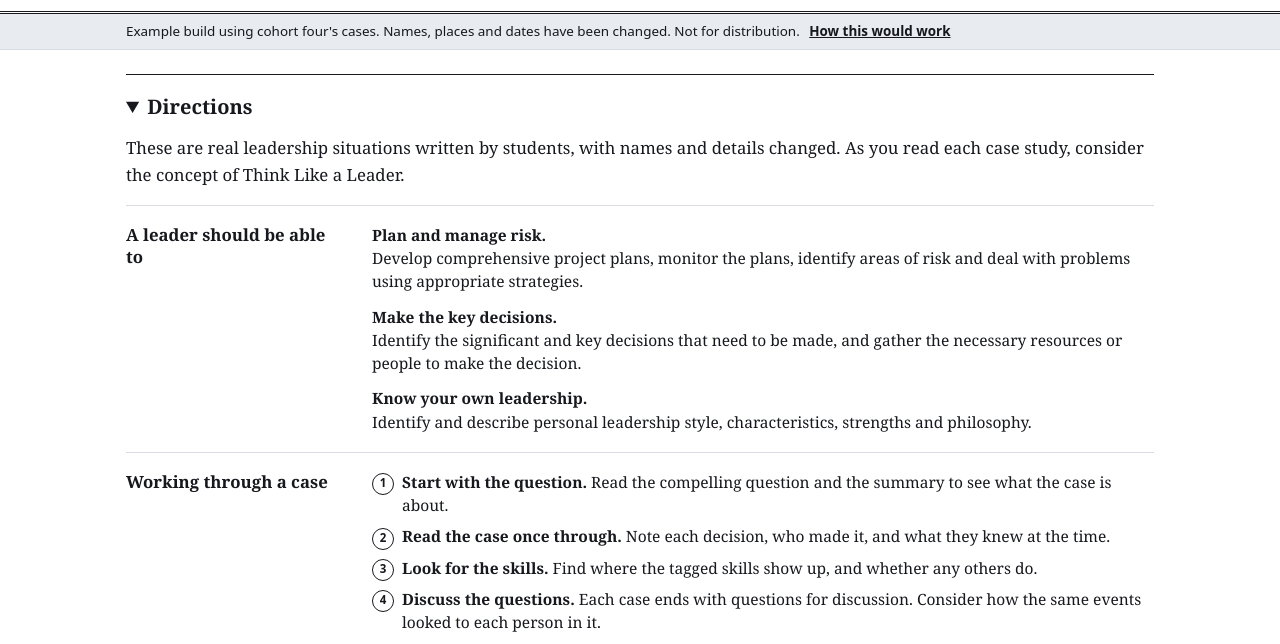
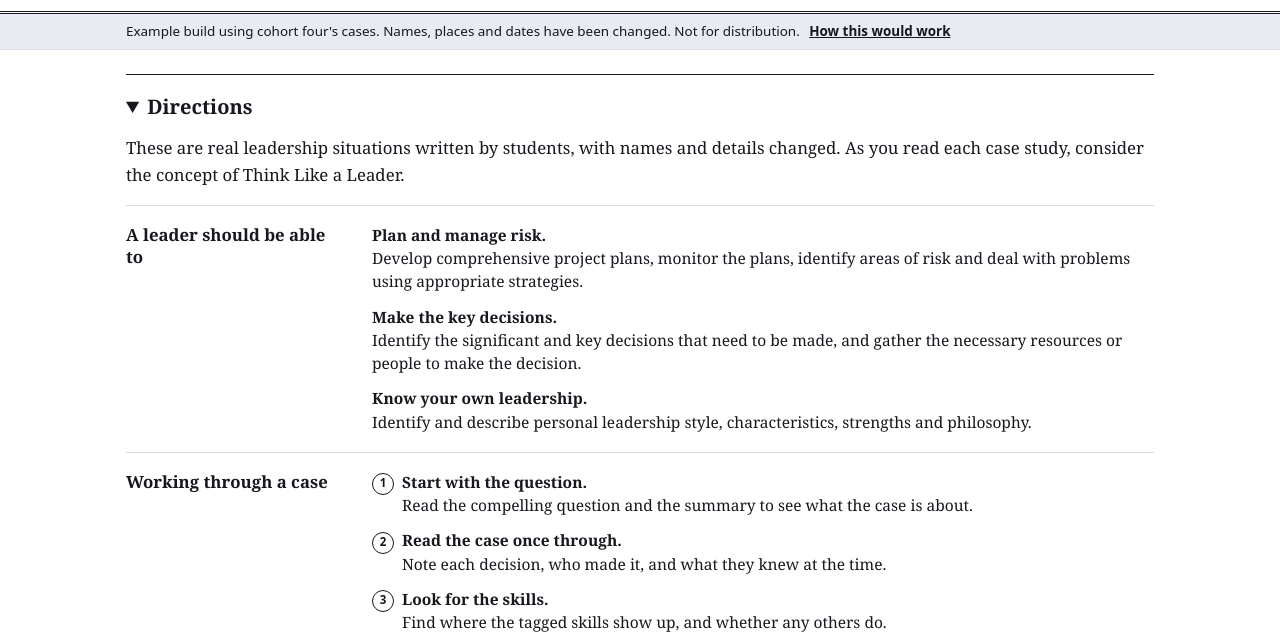
Before and after one commit to cameronmkelly/case-studies-example, a plain HTML site: page index.html in a window 1280 px wide. Shown: the part 84-728 px from the top of the page. Drawn offline with Linux system fonts and the light colour scheme.

Commit message:
Break the step labels onto their own line
Co-Authored-By: Claude Fable 5.2 <noreply@anthropic.com>

```diff
--- a/index.html
+++ b/index.html
@@ -107,8 +107,8 @@ details.intro > summary { font-family: var(--font-head); font-weight: var(--head
 .intro h3 small { display: block; font-family: var(--font-ui); font-weight: 400; font-size: .82rem; line-height: 1.45; color: var(--muted); margin-top: 8px; }
 .intro .comp, .intro .steps { margin: 0; padding: 0; list-style: none; counter-reset: st; }
 .intro .comp li, .intro .steps li { margin: 0 0 8px; font-size: .97rem; line-height: 1.5; }
-.intro .comp strong { display: block; }
-.intro .comp li { margin-bottom: 12px; }
+.intro .comp strong, .intro .steps strong { display: block; }
+.intro .comp li, .intro .steps li { margin-bottom: 12px; }
 .intro .row li:last-child { margin-bottom: 0; }
 .intro .steps li { counter-increment: st; position: relative; padding-left: 30px; }
 .intro .steps li::before { content: counter(st); position: absolute; left: 0; top: .18em; width: 20px; height: 20px; border: 1px solid currentColor; border-radius: 50%;
```
